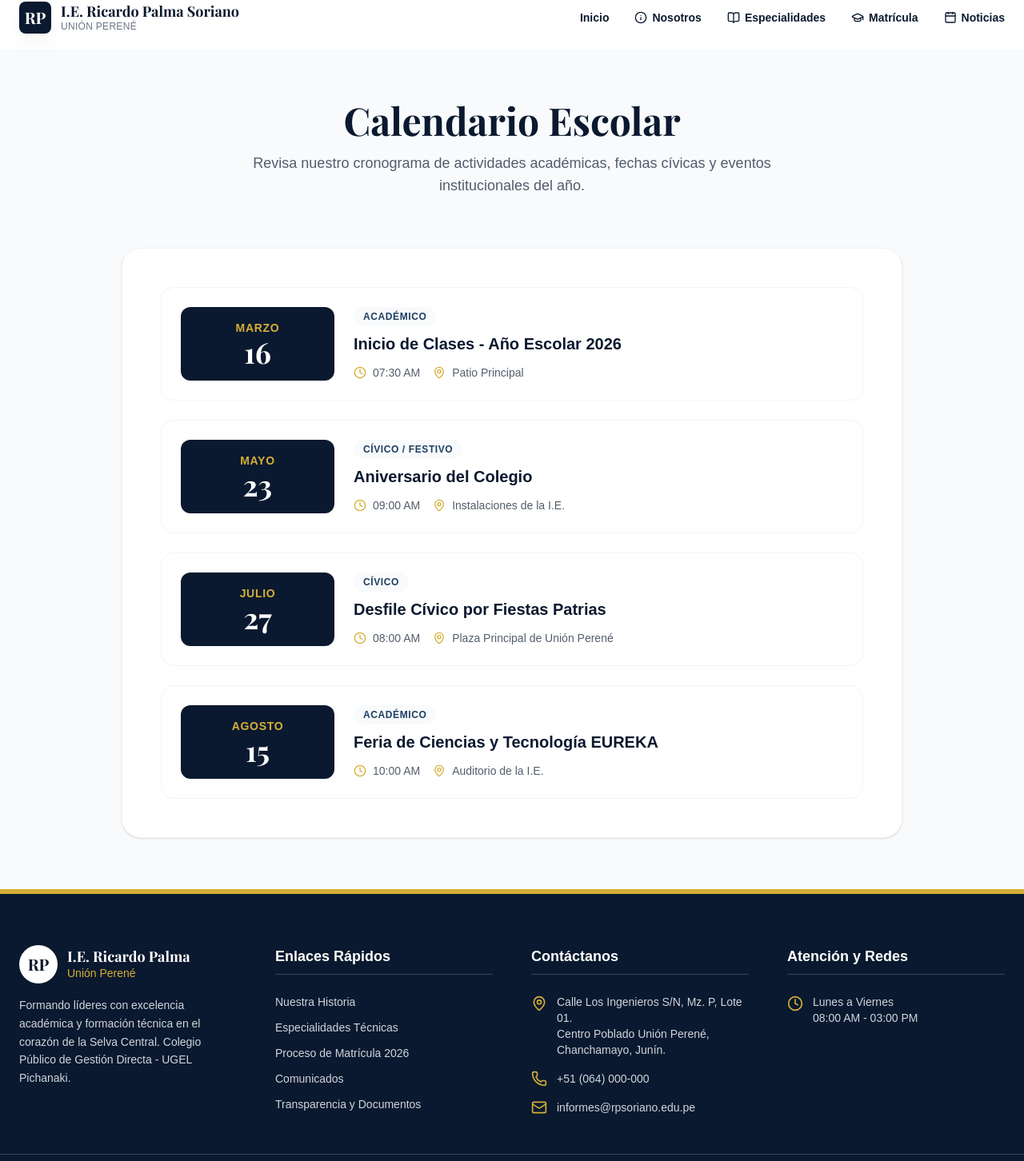
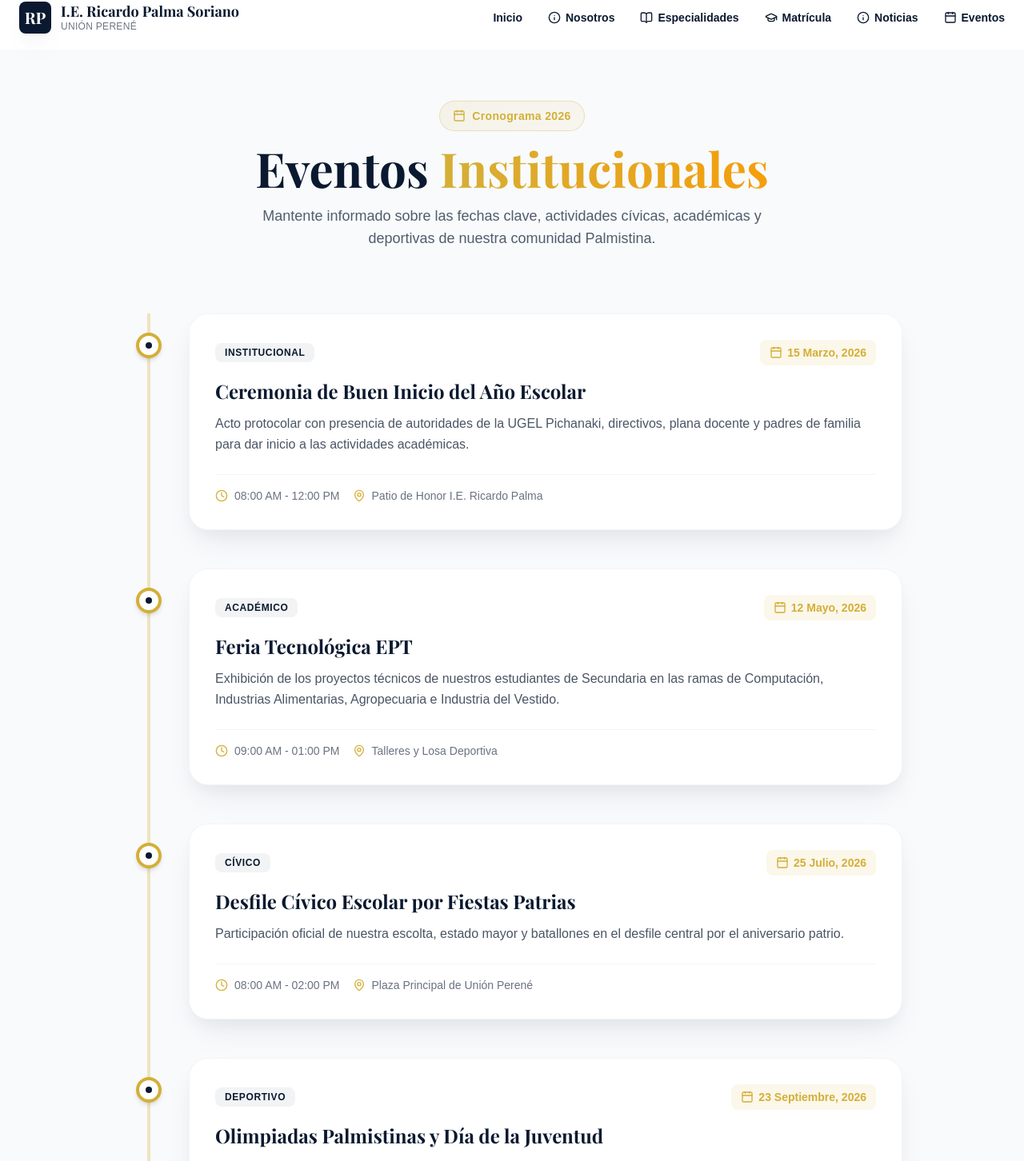
Before and after one commit to unwantedx656-wq/ricardo-palma-web, a Next.js app: page /eventos in a window 1280 px wide. Shown: the part 50-1502 px from the top of the page at 80% size. Built offline with nearby package versions, Linux system fonts and the light colour scheme; a web font is replaced by a local one.

Commit message:
feat: Conectar tarjetas a rutas reales, añadir limite vacantes y vista Eventos interactiva

```diff
--- a/src/app/eventos/page.tsx
+++ b/src/app/eventos/page.tsx
@@ -1,90 +1,118 @@
-import { Calendar, Clock, MapPin } from "lucide-react";
 import { ClientLayout } from "@/components/layout/ClientLayout";
+import { Calendar as CalendarIcon, MapPin, Clock, ArrowRight } from "lucide-react";
 
-export const metadata = {
-  title: "Calendario y Cronograma | I.E. Ricardo Palma Soriano",
-};
-
+export default function EventosPage() {
   const eventos = [
     {
-    id: 1,
-    title: "Inicio de Clases - Año Escolar 2026",
-    date: "16 de Marzo, 2026",
-    time: "07:30 AM",
-    location: "Patio Principal",
-    type: "Académico",
+      fecha: "15 Marzo, 2026",
+      hora: "08:00 AM - 12:00 PM",
+      titulo: "Ceremonia de Buen Inicio del Año Escolar",
+      lugar: "Patio de Honor I.E. Ricardo Palma",
+      desc: "Acto protocolar con presencia de autoridades de la UGEL Pichanaki, directivos, plana docente y padres de familia para dar inicio a las actividades académicas.",
+      tipo: "Institucional",
     },
     {
-    id: 2,
-    title: "Aniversario del Colegio",
-    date: "23 de Mayo, 2026",
-    time: "09:00 AM",
-    location: "Instalaciones de la I.E.",
-    type: "Cívico / Festivo",
+      fecha: "12 Mayo, 2026",
+      hora: "09:00 AM - 01:00 PM",
+      titulo: "Feria Tecnológica EPT",
+      lugar: "Talleres y Losa Deportiva",
+      desc: "Exhibición de los proyectos técnicos de nuestros estudiantes de Secundaria en las ramas de Computación, Industrias Alimentarias, Agropecuaria e Industria del Vestido.",
+      tipo: "Académico",
     },
     {
-    id: 3,
-    title: "Desfile Cívico por Fiestas Patrias",
-    date: "27 de Julio, 2026",
-    time: "08:00 AM",
-    location: "Plaza Principal de Unión Perené",
-    type: "Cívico",
+      fecha: "25 Julio, 2026",
+      hora: "08:00 AM - 02:00 PM",
+      titulo: "Desfile Cívico Escolar por Fiestas Patrias",
+      lugar: "Plaza Principal de Unión Perené",
+      desc: "Participación oficial de nuestra escolta, estado mayor y batallones en el desfile central por el aniversario patrio.",
+      tipo: "Cívico",
     },
     {
-    id: 4,
-    title: "Feria de Ciencias y Tecnología EUREKA",
-    date: "15 de Agosto, 2026",
-    time: "10:00 AM",
-    location: "Auditorio de la I.E.",
-    type: "Académico",
+      fecha: "23 Septiembre, 2026",
+      hora: "10:00 AM - 04:00 PM",
+      titulo: "Olimpiadas Palmistinas y Día de la Juventud",
+      lugar: "Estadio Municipal de Unión Perené",
+      desc: "Jornada deportiva y de integración con competencias de fulbito, vóley, atletismo y gincana para los niveles primaria y secundaria.",
+      tipo: "Deportivo",
     },
+    {
+      fecha: "10 Noviembre, 2026",
+      hora: "Todo el día",
+      titulo: "Día del Logro",
+      lugar: "Aulas de Innovación y Patios",
+      desc: "Demostración pública de los aprendizajes alcanzados por nuestros estudiantes en todas las áreas curriculares.",
+      tipo: "Académico",
+    }
   ];
 
-export default function EventosPage() {
   return (
     <ClientLayout>
-      <main className="flex-1 bg-rp-ivory py-16">
+      <main className="flex-1 bg-rp-ivory py-16 relative overflow-hidden">
+        {/* Background decorators */}
+        <div className="absolute top-0 right-0 w-[500px] h-[500px] bg-rp-blue/5 rounded-full blur-3xl -z-10" />
+        <div className="absolute bottom-0 left-0 w-[400px] h-[400px] bg-rp-gold/10 rounded-full blur-3xl -z-10" />
+
         <div className="container mx-auto px-6 max-w-5xl">
-          <div className="text-center mb-16">
-            <h1 className="text-4xl md:text-5xl font-serif font-bold text-rp-navy mb-4">
-              Calendario Escolar
+          <div className="text-center mb-20 animate-in fade-in slide-in-from-bottom-8 duration-700">
+            <div className="inline-flex items-center gap-2 px-4 py-2 rounded-full glass-gold text-rp-gold font-bold text-sm tracking-wide mb-4">
+              <CalendarIcon className="w-4 h-4" />
+              Cronograma 2026
+            </div>
+            <h1 className="text-4xl md:text-6xl font-serif font-bold text-rp-navy mb-4">
+              Eventos <span className="text-gradient-gold">Institucionales</span>
             </h1>
-            <p className="text-lg text-rp-navy/70 max-w-2xl mx-auto">
-              Revisa nuestro cronograma de actividades académicas, fechas cívicas y eventos institucionales del año.
+            <p className="text-lg text-rp-navy/70 max-w-2xl mx-auto font-light">
+              Mantente informado sobre las fechas clave, actividades cívicas, académicas y deportivas de nuestra comunidad Palmistina.
             </p>
           </div>
 
-          <div className="bg-white rounded-3xl p-8 md:p-12 shadow-sm border border-gray-100">
-            <div className="space-y-6">
-              {eventos.map((evento) => (
-                <div key={evento.id} className="flex flex-col md:flex-row gap-6 p-6 rounded-2xl border border-gray-100 hover:border-rp-gold/50 hover:shadow-md transition-all group">
-                  <div className="md:w-48 shrink-0 flex flex-col justify-center items-center p-4 bg-rp-navy rounded-xl text-white">
-                    <span className="text-sm font-bold uppercase tracking-wider text-rp-gold">{evento.date.split(' de ')[1]?.split(',')[0] || 'Mes'}</span>
-                    <span className="text-4xl font-bold font-serif">{evento.date.split(' de ')[0]}</span>
+          <div className="relative border-l-4 border-rp-gold/30 ml-4 md:ml-8 space-y-12 pb-12">
+            {eventos.map((evento, idx) => (
+              <div
+                key={idx}
+                className="relative pl-8 md:pl-12 animate-in fade-in slide-in-from-left-8"
+                style={{ animationDelay: `${idx * 150}ms`, animationFillMode: "both" }}
+              >
+                {/* Timeline Dot */}
+                <div className="absolute -left-[18px] top-6 w-8 h-8 rounded-full bg-white border-4 border-rp-gold shadow-md flex items-center justify-center">
+                  <div className="w-2 h-2 rounded-full bg-rp-navy" />
                 </div>
 
-                  <div className="flex-1 flex flex-col justify-center">
-                    <div className="flex items-center gap-2 mb-2">
-                      <span className="px-3 py-1 bg-rp-ivory text-rp-blue text-xs font-bold rounded-full uppercase tracking-wider">
-                        {evento.type}
+                <div className="bg-white rounded-3xl p-6 md:p-8 premium-shadow hover:premium-shadow-hover transition-shadow border border-gray-100 group">
+                  <div className="flex flex-col md:flex-row md:items-center justify-between gap-4 mb-4">
+                    <span className="inline-flex px-3 py-1 bg-rp-navy/5 text-rp-navy font-bold text-xs uppercase tracking-wider rounded-lg w-fit">
+                      {evento.tipo}
+                    </span>
+                    <div className="flex items-center gap-4 text-sm font-semibold text-rp-gold">
+                      <span className="flex items-center gap-1.5 bg-rp-gold/10 px-3 py-1.5 rounded-lg">
+                        <CalendarIcon className="w-4 h-4" /> {evento.fecha}
                       </span>
                     </div>
-                    <h3 className="text-xl font-bold text-rp-navy mb-3 group-hover:text-rp-blue transition-colors">{evento.title}</h3>
+                  </div>
 
-                    <div className="flex flex-col sm:flex-row gap-4 text-sm text-rp-navy/70">
-                      <div className="flex items-center gap-2">
-                        <Clock className="w-4 h-4 text-rp-gold" />
-                        <span>{evento.time}</span>
-                      </div>
-                      <div className="flex items-center gap-2">
-                        <MapPin className="w-4 h-4 text-rp-gold" />
-                        <span>{evento.location}</span>
-                      </div>
+                  <h3 className="text-2xl font-serif font-bold text-rp-navy mb-3 group-hover:text-rp-blue transition-colors">
+                    {evento.titulo}
+                  </h3>
+
+                  <p className="text-gray-600 mb-6 leading-relaxed">
+                    {evento.desc}
+                  </p>
+
+                  <div className="flex flex-col sm:flex-row gap-4 pt-4 border-t border-gray-100 text-sm font-medium text-gray-500">
+                    <span className="flex items-center gap-2">
+                      <Clock className="w-4 h-4 text-rp-gold" /> {evento.hora}
+                    </span>
+                    <span className="flex items-center gap-2">
+                      <MapPin className="w-4 h-4 text-rp-gold" /> {evento.lugar}
+                    </span>
                   </div>
                 </div>
               </div>
             ))}
           </div>
+
+          <div className="mt-16 text-center">
+            <p className="text-gray-500 italic mb-4">Las fechas están sujetas a modificaciones por parte del Ministerio de Educación (MINEDU) o la UGEL Pichanaki.</p>
           </div>
         </div>
       </main>
--- a/src/app/matricula/page.tsx
+++ b/src/app/matricula/page.tsx
@@ -165,6 +165,18 @@ export default function MatriculaPage() {
                   </div>
                 </div>
 
+                {/* Panel de Vacantes */}
+                <div className="bg-white rounded-3xl p-8 premium-shadow border border-gray-100 flex items-center justify-between">
+                  <div>
+                    <h3 className="text-xl font-serif font-bold text-rp-navy mb-2">Disponibilidad y Límite Pedagógico</h3>
+                    <p className="text-gray-600 text-sm max-w-md">De acuerdo a la normativa de MINEDU y para asegurar la calidad educativa, admitimos un máximo estricto por aula.</p>
+                  </div>
+                  <div className="text-center bg-rp-ivory py-4 px-8 rounded-2xl border border-gray-200">
+                    <div className="text-4xl font-bold text-rp-gold mb-1">30</div>
+                    <div className="text-xs font-bold text-rp-navy uppercase tracking-widest">Alumnos<br/>por Salón</div>
+                  </div>
+                </div>
+
                 {/* Cronograma MINEDU Minimalista */}
                 <div className="glass rounded-3xl p-8 border border-gray-200">
                   <div className="flex items-center justify-between mb-6">
--- a/src/components/layout/Navbar.tsx
+++ b/src/components/layout/Navbar.tsx
@@ -21,7 +21,8 @@ export function Navbar() {
     { name: "Nosotros", href: "/nosotros", icon: <Info className="w-4 h-4" /> },
     { name: "Especialidades", href: "/talleres", icon: <BookOpen className="w-4 h-4" /> },
     { name: "Matrícula", href: "/matricula", icon: <GraduationCap className="w-4 h-4" /> },
-    { name: "Noticias", href: "/noticias", icon: <Calendar className="w-4 h-4" /> },
+    { name: "Noticias", href: "/noticias", icon: <Info className="w-4 h-4" /> },
+    { name: "Eventos", href: "/eventos", icon: <Calendar className="w-4 h-4" /> },
   ];
 
   return (
```
Also changed, not shown: src/app/page.tsx (+25 -14 lines). Lines whose indentation alone changed are shown as unchanged.
